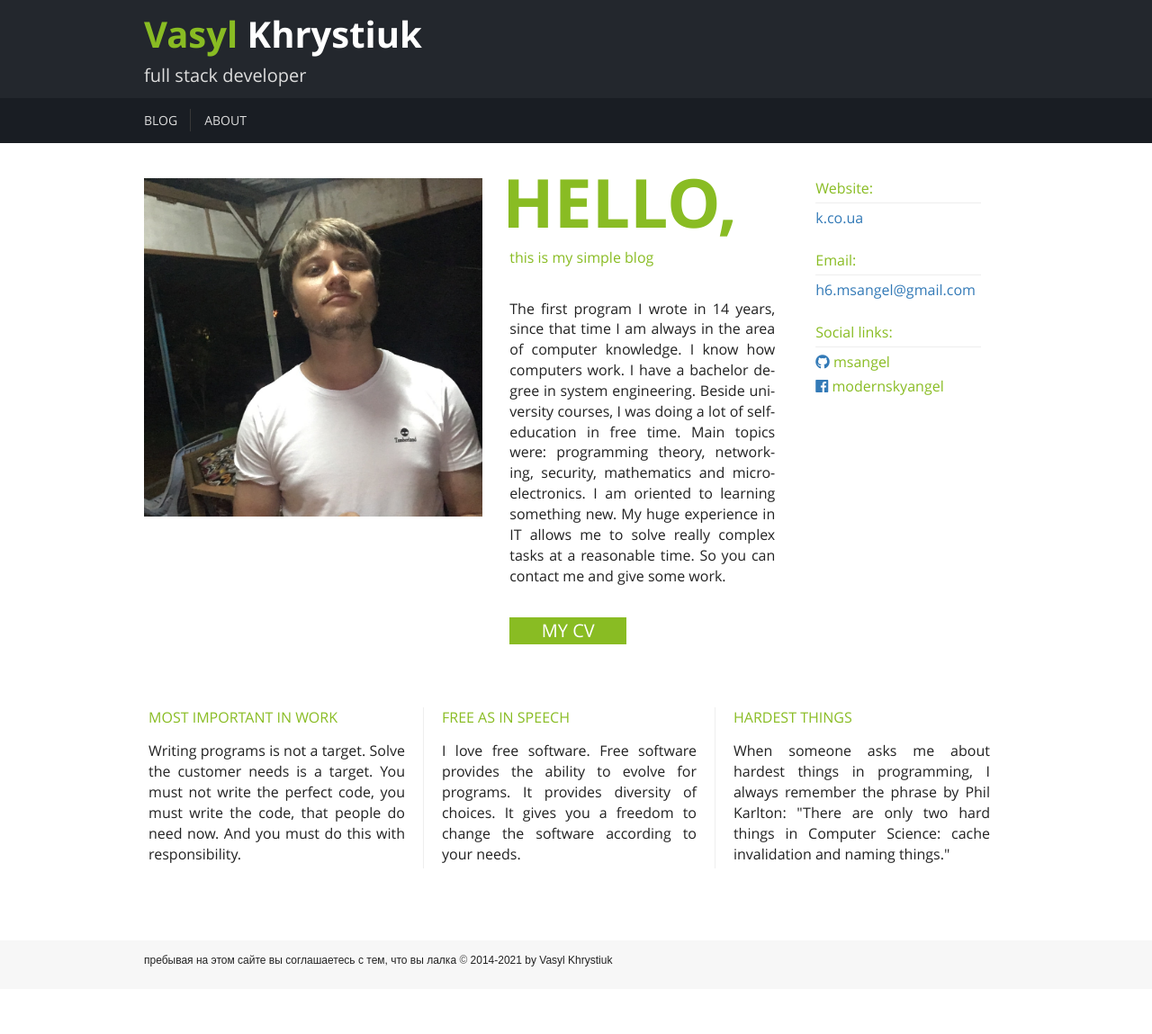
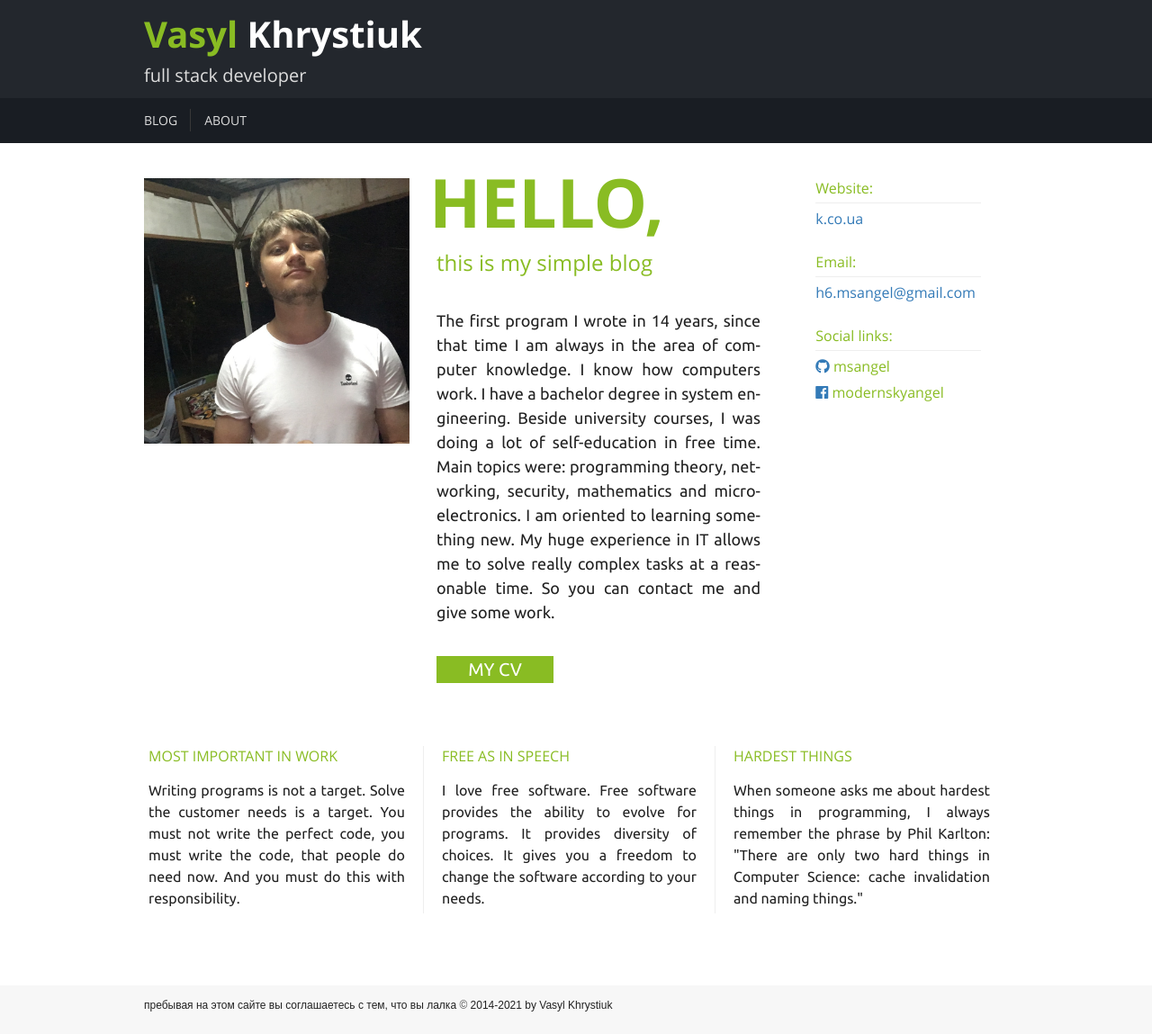
Before and after one commit to msangel/msangel.github.io, a Jekyll site: the page built from about.html, in a window 1280 px wide. Shown: the whole page at 90% size. Built offline with Jekyll 4.4.1, drawn with Linux system fonts in a browser that asks for light colours; comment, search, counter and statistics services are not loaded; before the commit the page ends 1099 px from its top, so only the background shows below that.

Commit message:
play with fonts

```diff
--- a/about.html
+++ b/about.html
@@ -3,7 +3,7 @@ title: About
 layout: default
 ---
 
-<div class="container central index">
+<div class="container central about">
     <div class="row flex-container">
         <div class="col-sm-6 greeting-col hidden-sm hidden-md hidden-lg">
             <p class="greeting">
@@ -12,12 +12,10 @@ layout: default
                 <span class="intro">this is my simple blog</span>
                 <!--<br>I'm available for hire</p> -->
         </div>
-
-        <div class="col-sm-6 col-lg-5 img-responsive">
+        <div class="col-sm-6 col-lg-4 img-responsive">
             <img class="pic" src="/assets/IMG_3015_2.JPG" alt="">
         </div>
-
-        <div class="col-sm-6 col-lg-4 maintext">
+        <div class="col-sm-6 col-lg-5 maintext">
             <p class="greeting hidden-xs">
                 <span class="hello">hello, </span>
                 <br><!-- I'm available for hire -->
--- a/assets/style.css
+++ b/assets/style.css
@@ -152,29 +152,43 @@ body {
 /* end of global */
 
 
-/* index page items*/
+/* about page items*/
 
-.index .pic {
+.about {
+    font-family: Ubuntu,Georgia,Times,"Times New Roman",serif;
+}
+
+.about p {
+    font-size: 16px;
+}
+@media only screen and (min-width:992px){
+    .about p {
+        font-size: 18px;
+        line-height: 1.5em;
+    }
+}
+
+.about .pic {
     max-width: 100%;
     height: auto;
 }
 
 @media only screen and (max-width:767px){
-    .index .pic {
+    .about .pic {
         width: 358px;
     }
 }
 
-.index .greeting {
+.about .greeting {
     font: normal normal normal 24px 'Open Sans',sans-serif;
     color: #89BC23;
 }
 
-.index .greeting-col{
+.about .greeting-col{
     padding-bottom: 40px;
 }
 
-.index .greeting span.hello {
+.about .greeting span.hello {
     font: normal normal normal 75px 'Open Sans',sans-serif;
     color: #89BC23;
     text-transform: uppercase;
@@ -184,31 +198,30 @@ body {
 }
 
 
-.index .maintext{
+.about .maintext{
     padding-top: 35px;
     padding-bottom: 30px;
 }
 
-.index .maintext .greeting{
+.about .maintext .greeting{
     position: relative;
     top: -25px;
 }
 
-.index .maintext p{
+.about .maintext p{
     text-align: justify;
     -webkit-hyphens: auto;
     -moz-hyphens: auto;
     hyphens: auto;
-    font-size: 16px;
 }
 
 @media only screen and (min-width:768px){
-    .index .maintext p {
+    .about .maintext p {
         max-width: 360px;
     }
 }
 
-.index .btn-cv {
+.about .btn-cv {
     width: 130px;
     height: 30px;
     line-height: 30px;
@@ -223,20 +236,20 @@ body {
     transition: border-color 0.4s ease 0s, background-color 0.4s ease 0s;
     border: solid rgba(137, 188, 35, 1) 0;
 }
-.index .btn-cv:hover {
+.about .btn-cv:hover {
     background-color: rgba(91, 125, 23, 1);
 }
 
-.index .lasttest{
+.about .lasttest{
     margin-bottom: 40px;
 }
 @media only screen and (min-width:1200px){
-    .index .lasttest{
+    .about .lasttest{
         margin-bottom: 0px;
     }
 }
 
-.index .flex-container {
+.about .flex-container {
     display: flex;
     flex-direction: row;
     flex-grow: 1;
@@ -248,20 +261,20 @@ body {
 }
 
 @media only screen and (max-width:767px){
-    .index .flex-container{
+    .about .flex-container{
         flex-direction: column;
     }
 }
 
 @media only screen and (max-width:1199px){
-    .index .flex-container{
+    .about .flex-container{
         margin-bottom: 0px;
     }
 }
 
 
 
-.index .secondary h4{
+.about .secondary h4{
     color: #89BC23;
     text-transform: uppercase;
     font: normal normal normal 16px 'Open Sans',sans-serif;
@@ -272,14 +285,14 @@ body {
 
 /* Small and Medium screen fix with reordering */
 @media only screen and (min-width:768px){
-    .index .maintext{
+    .about .maintext{
         padding-top: 0px;
         padding-bottom: 30px;
     }
 
     /* fix margins */
 
-    .index .secondary h4:first-child{
+    .about .secondary h4:first-child{
         margin-top: 0px;
     }
 }
@@ -287,72 +300,72 @@ body {
 /* Large */
 @media only screen and (min-width:1200px){
 
-    .index .flex-container div {
+    .about .flex-container div {
         order: 2;
     }
 
-    .index .flex-container div:nth-child(7), .flex-container div:nth-child(-n+3){
+    .about .flex-container div:nth-child(7), .flex-container div:nth-child(-n+3){
         order: 1;
     }
 
 }
 
 
-.index .secondary p {
+.about .secondary p {
     text-align: justify;
     margin-bottom: 5px;
     font-size: 16px;
 }
 
-.index .secondary hr {
+.about .secondary hr {
     margin-top: 5px;
     margin-bottom: 5px;
 }
 
-.index .contacts {
+.about .contacts {
     margin-bottom: 20px;
     font: normal normal normal 16px 'Open Sans',sans-serif;
 }
 
 @media only screen and (min-width:1200px) {
-    .index .contacts .row {
+    .about .contacts .row {
         padding-left: 15px;
         padding-right: 15px;
     }
 }
 
-.index .contacts span {
+.about .contacts span {
     color: #89BC23;
 }
 @media only screen and (min-width:992px) and (max-width:1199px){
-    .index .contacts > .row > div {
+    .about .contacts > .row > div {
         min-height: 70px;
     }
-    .index .contacts > .row > div:not(:first-child):not(:last-child){
+    .about .contacts > .row > div:not(:first-child):not(:last-child){
         border-left: 1px solid #eee;
     }
 }
 
-.index .contacts > .row > div{
+.about .contacts > .row > div{
     margin-bottom: 20px;
 }
 
 @media only screen and (min-width:992px) and (max-width:1199px){
-    .index .contacts .tags {
+    .about .contacts .tags {
         margin-top: 40px;
     }
 }
 
 
 @media only screen and (min-width:1200px){
-    .index .testimonial {
+    .about .testimonial {
         margin-top: 40px;
         margin-bottom: 40px;
         padding-right: 20px;
         padding-left: 20px;
     }
 
-    .index .testimonial2 {
+    .about .testimonial2 {
         border-left: 1px solid #eee;
         border-right: 1px solid #eee;
 
@@ -360,7 +373,7 @@ body {
 }
 
 @media only screen and (min-width:992px) and (max-width:1199px){
-    .index .testimonial {
+    .about .testimonial {
         margin-top: 40px;
     }
 
```
Also changed, not shown: _posts/2014-04-16-java regexp.markdown (+174 -142 lines).
